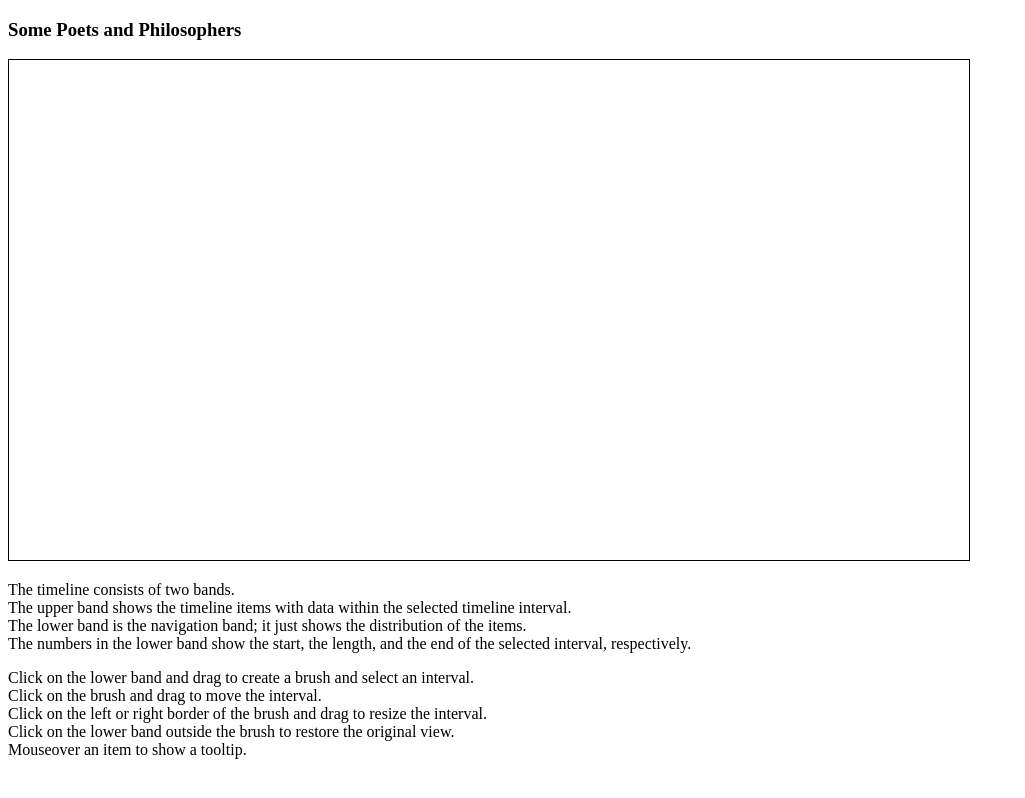
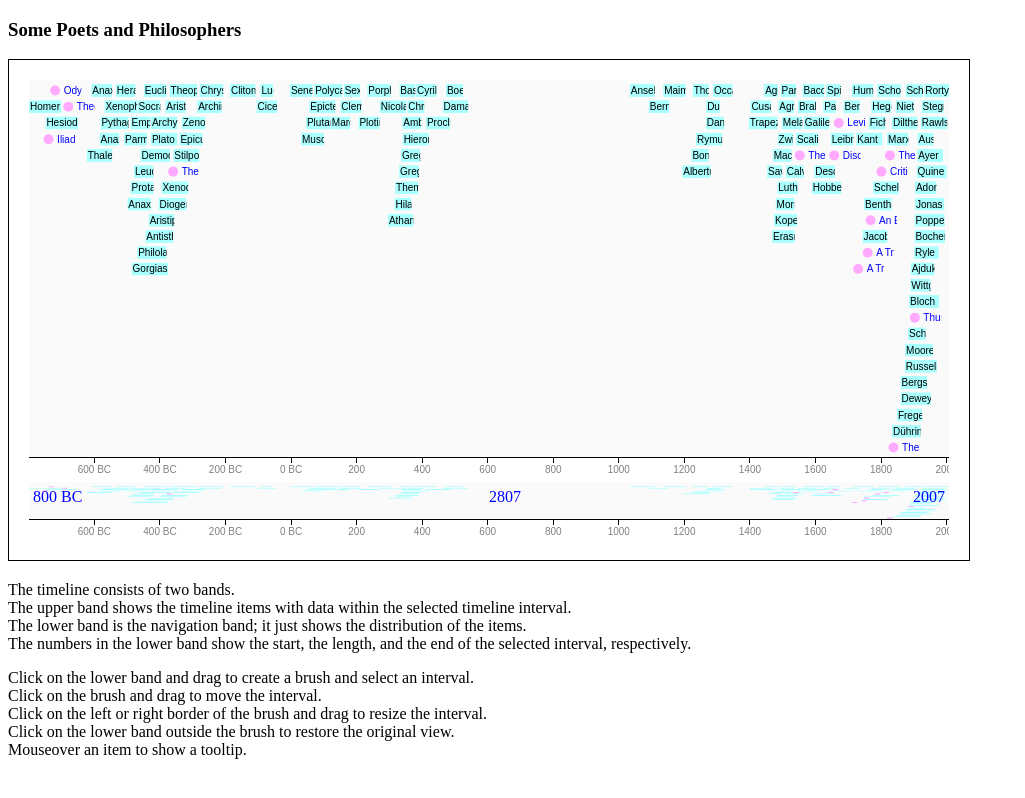
Before and after one commit to rengel-de/timeline, a plain HTML site: page index.html in a window 1280 px wide. Shown: the whole page, without its empty margins (0-1025 px from the left). Drawn offline with nearby package versions, Linux system fonts and the light colour scheme.

Commit message:
Update index.html

```diff
--- a/index.html
+++ b/index.html
@@ -9,7 +9,7 @@
     <!--<script src="../../../lib/d3/d3.v3.js"></script>-->
 
     <!-- That's the 'official' path. Comment out, when working locally. -->
-    <script src="http://mbostock.github.com/d3/d3.js"></script>
+    <script src="http://d3js.org/d3.v3.min.js"></script>
 
     <!-- Store these two files in your application directory or on your path. -->
     <script src="timeline.js"></script>
```
